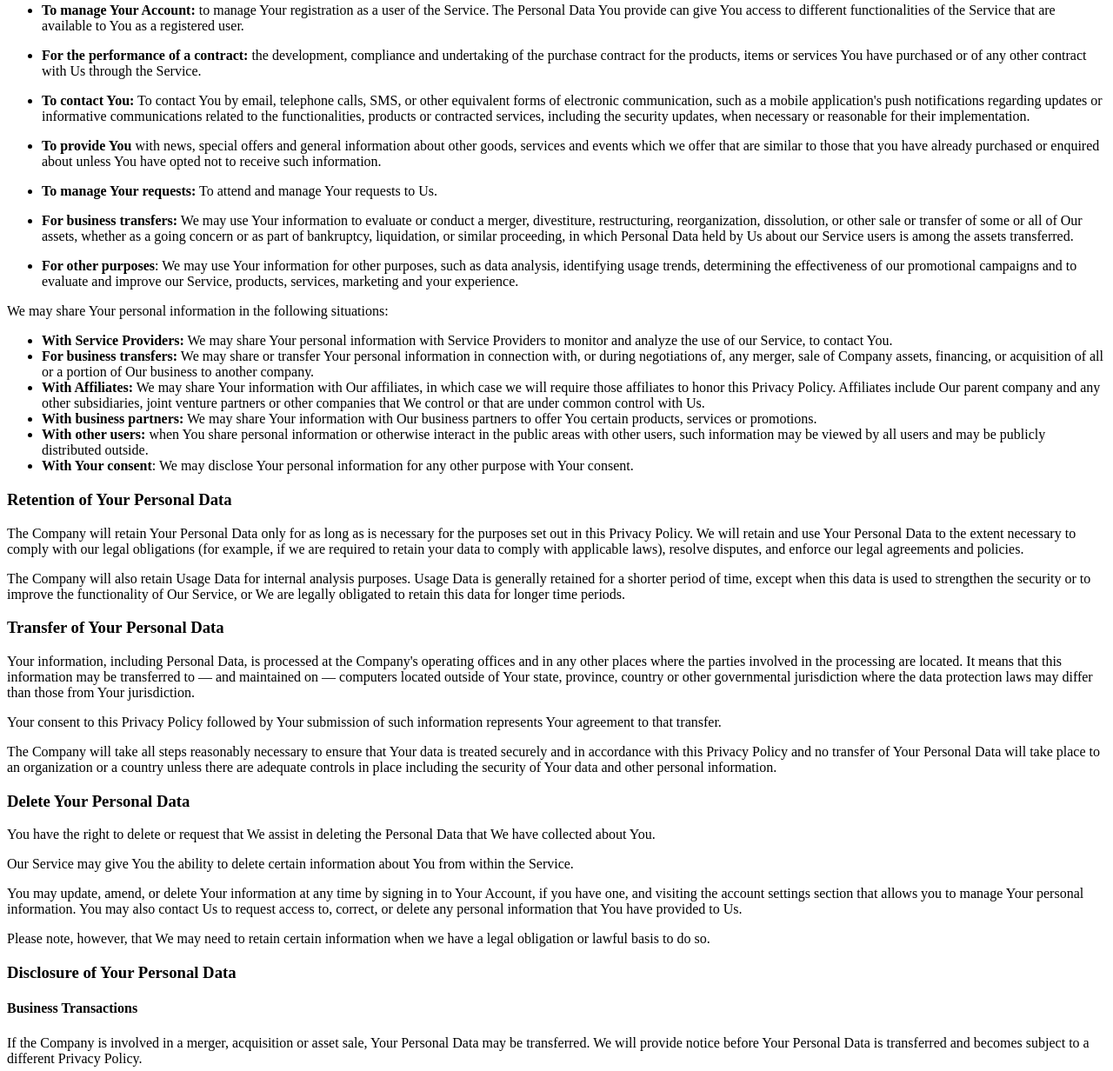
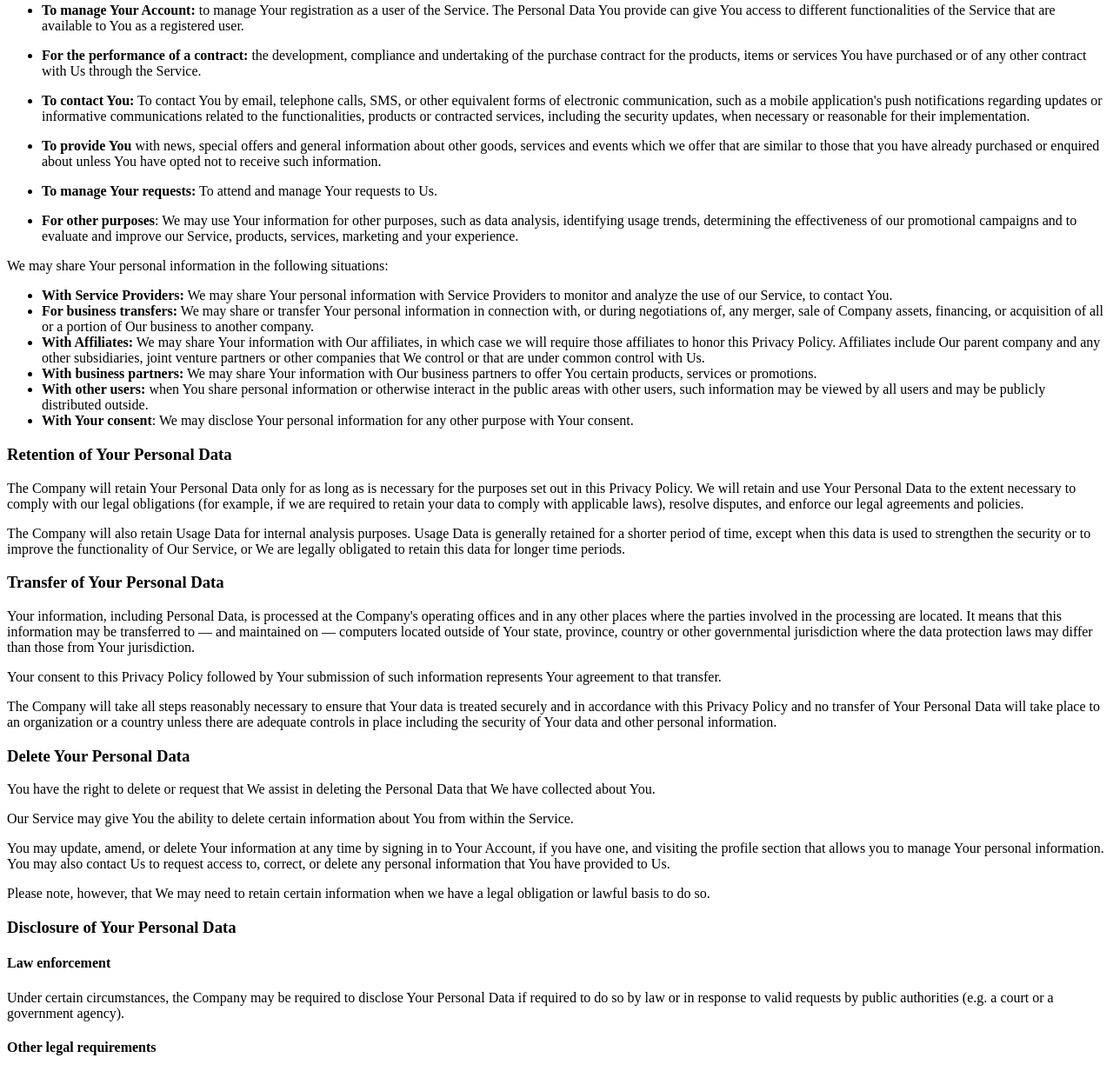
Before and after one commit to Clinton-mugisha/privacypolicy, a plain HTML site: page index.html in a window 1280 px wide. Shown: the part 1493-2725 px from the top of the page at 87% size. Drawn offline with Linux system fonts and the light colour scheme.

Commit message:
more changes

```diff
--- a/index.html
+++ b/index.html
@@ -8,7 +8,7 @@
 </head>
 
 <body>
-    <h1>Privacy Policy</h1>
+    <h1>TagTail Privacy Policy</h1>
     <p>Last updated: August 02, 2024</p>
     <p>This Privacy Policy describes Our policies and procedures on the collection, use and disclosure of Your
         information
@@ -163,13 +163,13 @@
         <li>
             <p><strong>To manage Your requests:</strong> To attend and manage Your requests to Us.</p>
         </li>
-        <li>
+        <!-- <li>
             <p><strong>For business transfers:</strong> We may use Your information to evaluate or conduct a merger,
                 divestiture, restructuring, reorganization, dissolution, or other sale or transfer of some or all of Our
                 assets, whether as a going concern or as part of bankruptcy, liquidation, or similar proceeding, in
                 which
                 Personal Data held by Us about our Service users is among the assets transferred.</p>
-        </li>
+        </li> -->
         <li>
             <p><strong>For other purposes</strong>: We may use Your information for other purposes, such as data
                 analysis,
@@ -234,16 +234,16 @@
         You.</p>
     <p>Our Service may give You the ability to delete certain information about You from within the Service.</p>
     <p>You may update, amend, or delete Your information at any time by signing in to Your Account, if you have one, and
-        visiting the account settings section that allows you to manage Your personal information. You may also contact
+        visiting the profile section that allows you to manage Your personal information. You may also contact
         Us
         to request access to, correct, or delete any personal information that You have provided to Us.</p>
     <p>Please note, however, that We may need to retain certain information when we have a legal obligation or lawful
         basis
         to do so.</p>
     <h3>Disclosure of Your Personal Data</h3>
-    <h4>Business Transactions</h4>
+    <!-- <h4>Business Transactions</h4>
     <p>If the Company is involved in a merger, acquisition or asset sale, Your Personal Data may be transferred. We will
-        provide notice before Your Personal Data is transferred and becomes subject to a different Privacy Policy.</p>
+        provide notice before Your Personal Data is transferred and becomes subject to a different Privacy Policy.</p> -->
     <h4>Law enforcement</h4>
     <p>Under certain circumstances, the Company may be required to disclose Your Personal Data if required to do so by
         law
```
